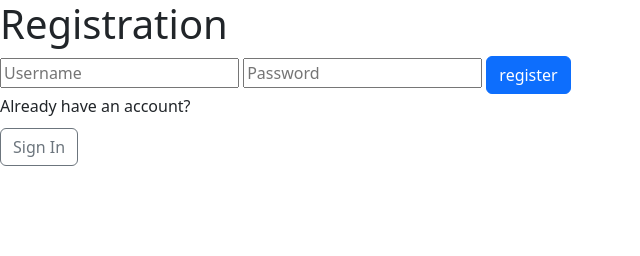
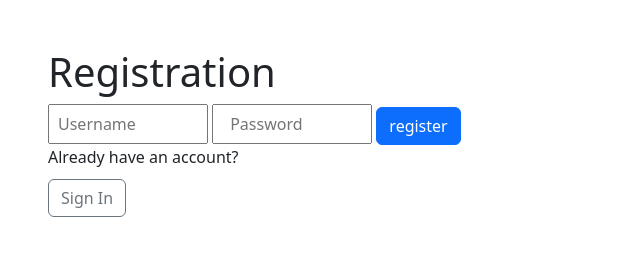
Before and after one commit to nabeff/login, a website: page static/index.html in a window 1280 px wide. Shown: the whole page, without its empty margins (0-640 px from the left). Drawn offline with nearby package versions, Linux system fonts and the light colour scheme.

Commit message:
retouche

```diff
--- a/static/index.html
+++ b/static/index.html
@@ -7,12 +7,12 @@
     <title>Registration</title>
 </head>
 <body>
-
+    <div style="margin: 3rem; ">
     <h1>Registration</h1>
     <form id="form">
-        <input type="text"  autocomplete="off" id="username" placeholder="Username"/>
-        <input type="password"  id="password" placeholder="Password"/>
-        <input type="submit" value="register" class="btn btn-primary"/>
+        <input type="text"  autocomplete="off" id="username" placeholder="Username" style="max-width: 10rem; height: 2.5rem;  padding: 0.5rem;" />
+        <input type="password"  id="password" placeholder="Password" style="max-width: 10rem; height: 2.5rem;  padding: 1rem;"/>
+        <input type="submit" value="register" class="btn btn-primary" style="max-width: 10rem; "/>
     </form>
 
 
@@ -21,7 +21,7 @@
 
     </div>
     <button id="loginButton" class="btn btn-outline-secondary " style="margin-top: 10px; ">Sign In</button>
-
+</div>
     <script>
         const form = document.getElementById('form');
         form.addEventListener('submit', registerUser);
```
Also changed, not shown: static/login.html (+2 -2 lines), static/profile.html (+2 -1 lines).
